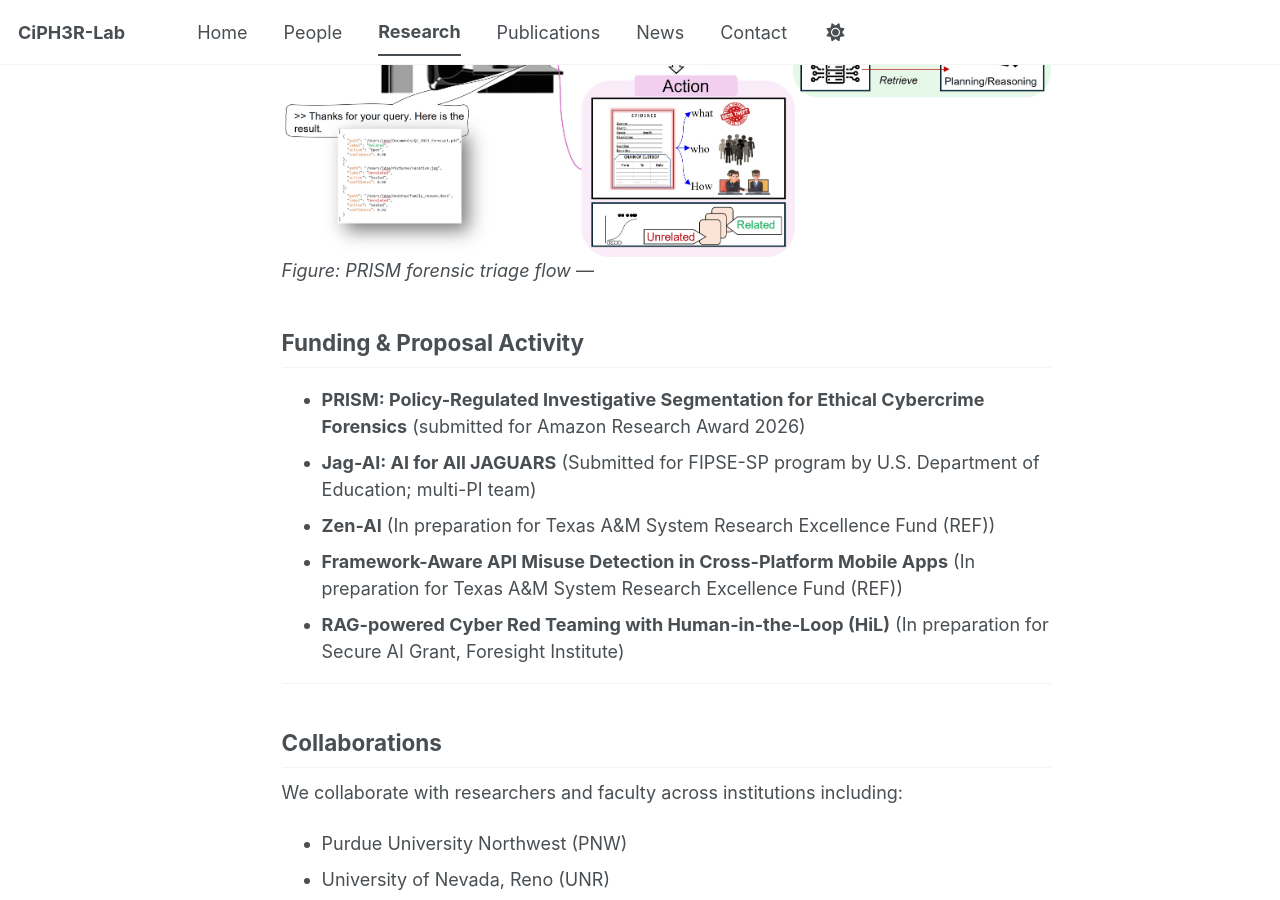
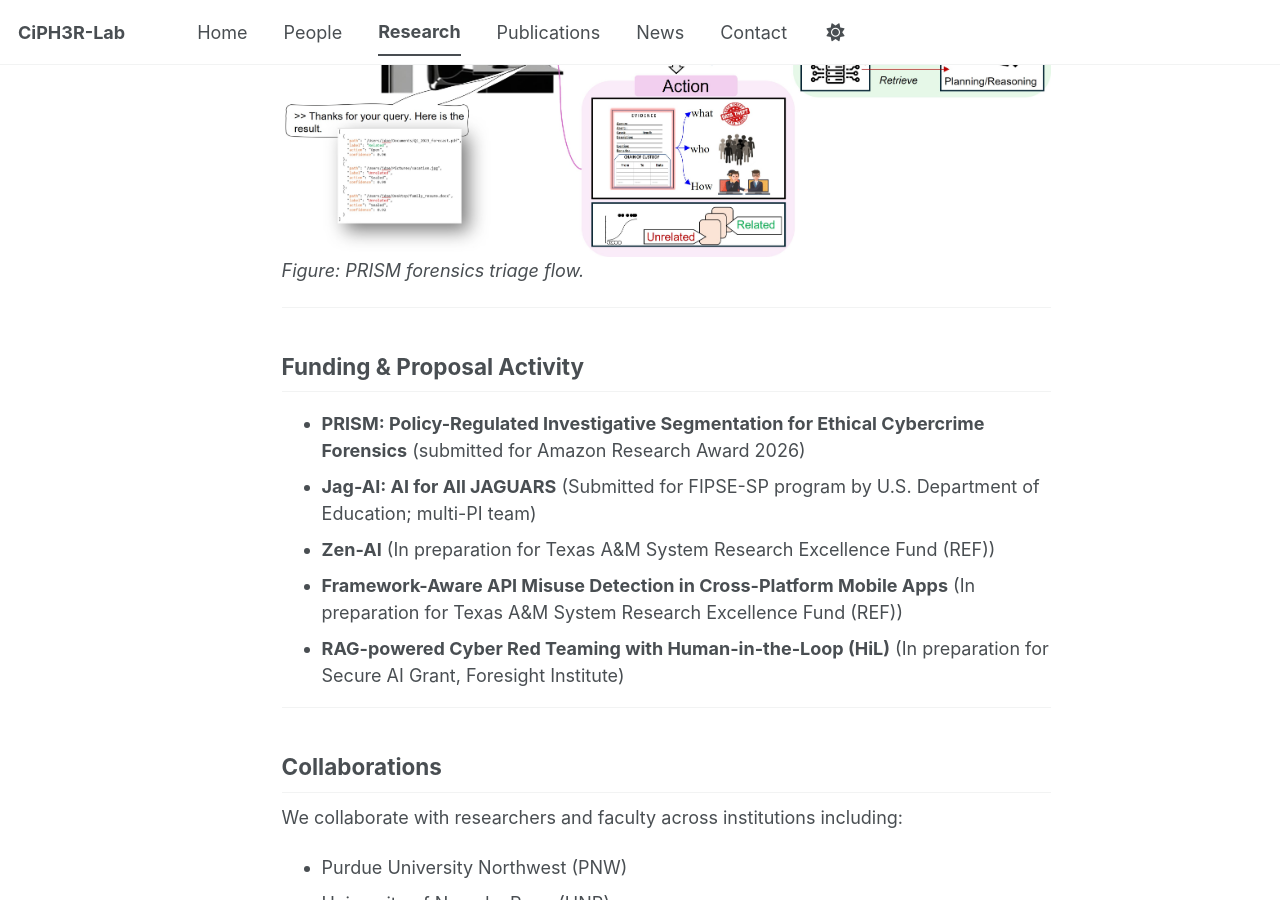
Before and after one commit to ciph3rLab/ciph3rLab.github.io, a Jekyll site: the page built from _pages/research.md, in a window 1280 px wide and 900 px high, scrolled down 3067 px. Built offline with Jekyll 4.4.1, drawn with Linux system fonts in a browser that asks for light colours; a script bundle is joined from its source files by our own code; library files that are not in the unit come from our copies.

Commit message:
Update research.md

```diff
--- a/_pages/research.md
+++ b/_pages/research.md
@@ -55,8 +55,9 @@
 - Contextualizes case narratives and groups/tags artifacts as case-related vs unrelated
 - Goal: reduce unintentional/unethical data exposure while preserving investigator speed
 
-![PRISM forensic triage flow](/images/projects/prism-forensics-flow.jpg)
-*Figure: PRISM forensic triage flow*
+![PRISM forensics triage flow](/images/projects/prism-forensics-flow.jpg)
+*Figure: PRISM forensics triage flow.*
+
 ---
 
 ## Funding & Proposal Activity
```
